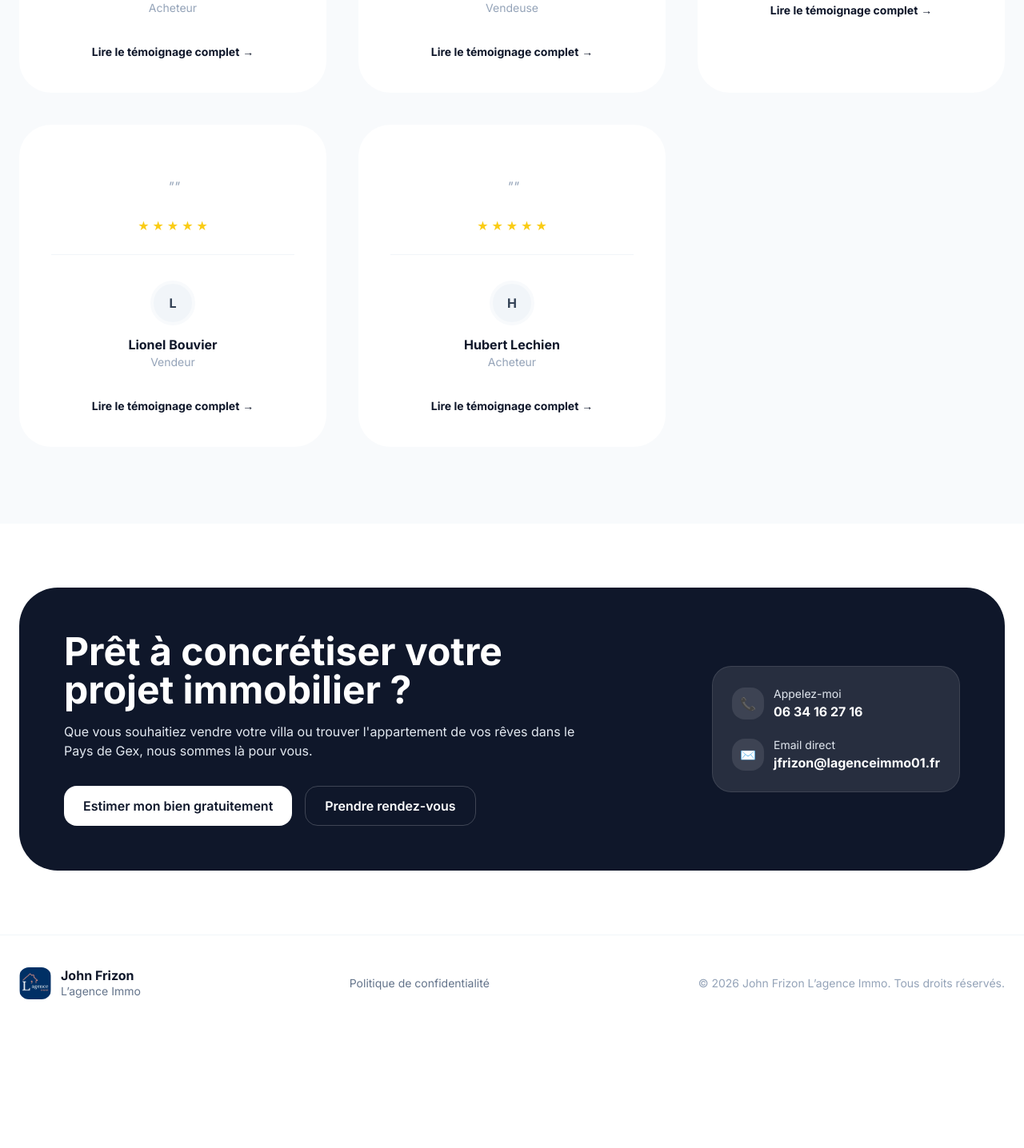
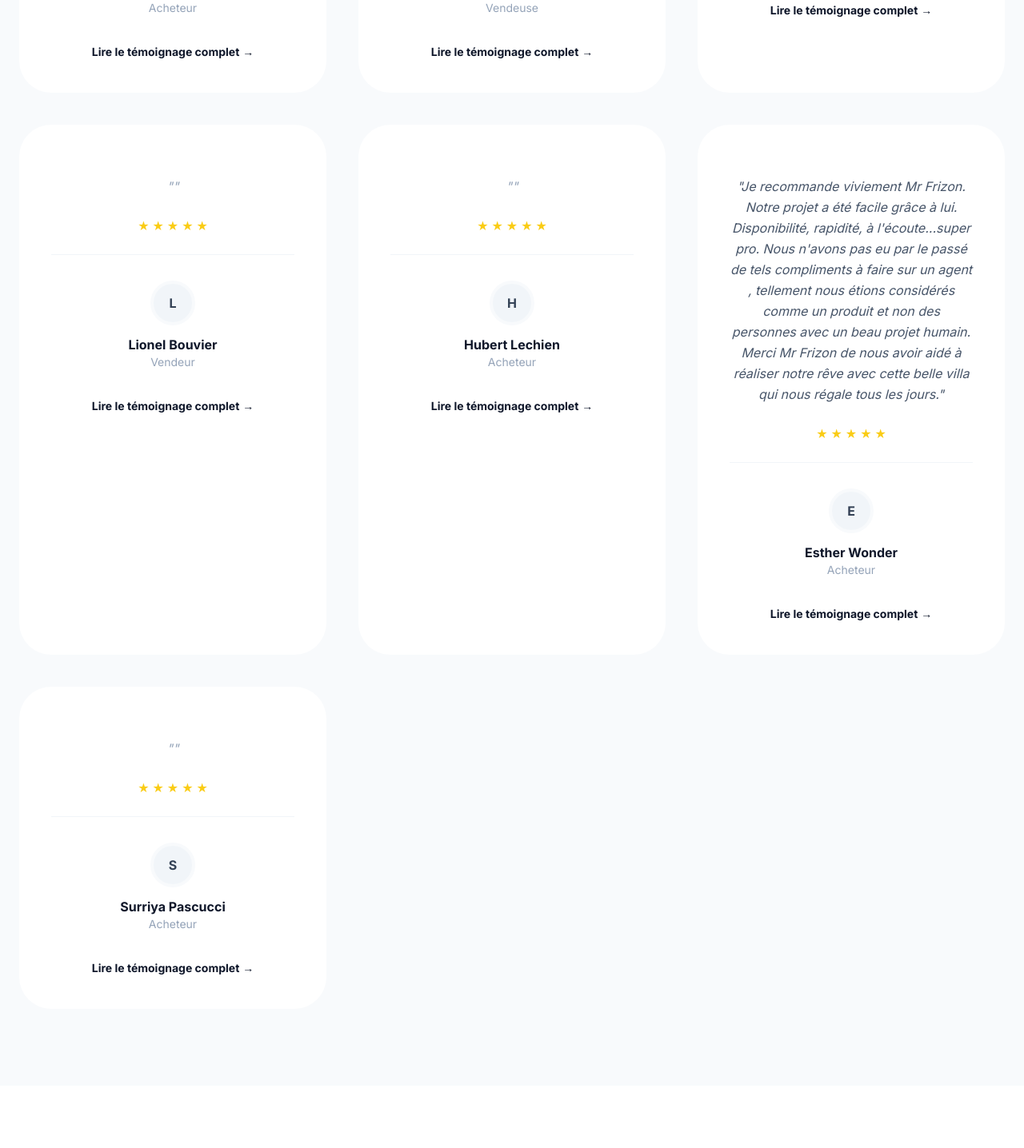
Before and after one commit to agentpro2307-cmd/johnfrizonlagenceimmo, a React (Vite) app: page / in a window 1280 px wide. Shown: the part 3509-4945 px from the top of the page at 80% size. Before the commit the page ends 4799 px from the top, so only its background shows below. Built offline with nearby package versions, Linux system fonts and the light colour scheme.

Commit message:
Update Testimonials.tsx

```diff
--- a/Testimonials.tsx
+++ b/Testimonials.tsx
@@ -91,6 +91,24 @@ const TESTIMONIALS: TestimonialUI[] = [
     avatar: "",
     rating: 5,
   },
+  {
+    id: "6",
+    companyLogo: "",
+    quote: "Je recommande viviement Mr Frizon. Notre projet a été facile grâce à lui. Disponibilité, rapidité, à l'écoute...super pro. Nous n'avons pas eu par le passé de tels compliments à faire sur un agent , tellement nous étions considérés comme un produit et non des personnes avec un beau projet humain. Merci Mr Frizon de nous avoir aidé à réaliser notre rêve avec cette belle villa qui nous régale tous les jours.",
+    author: "Esther Wonder",
+    role: "Acheteur",
+    avatar: "",
+    rating: 5,
+  },
+   {
+    id: "7",
+    companyLogo: "",
+    quote: "",
+    author: "Surriya Pascucci",
+    role: "Acheteur",
+    avatar: "",
+    rating: 5,
+  },
 ];
 
 const Testimonials: React.FC = () => {
```
